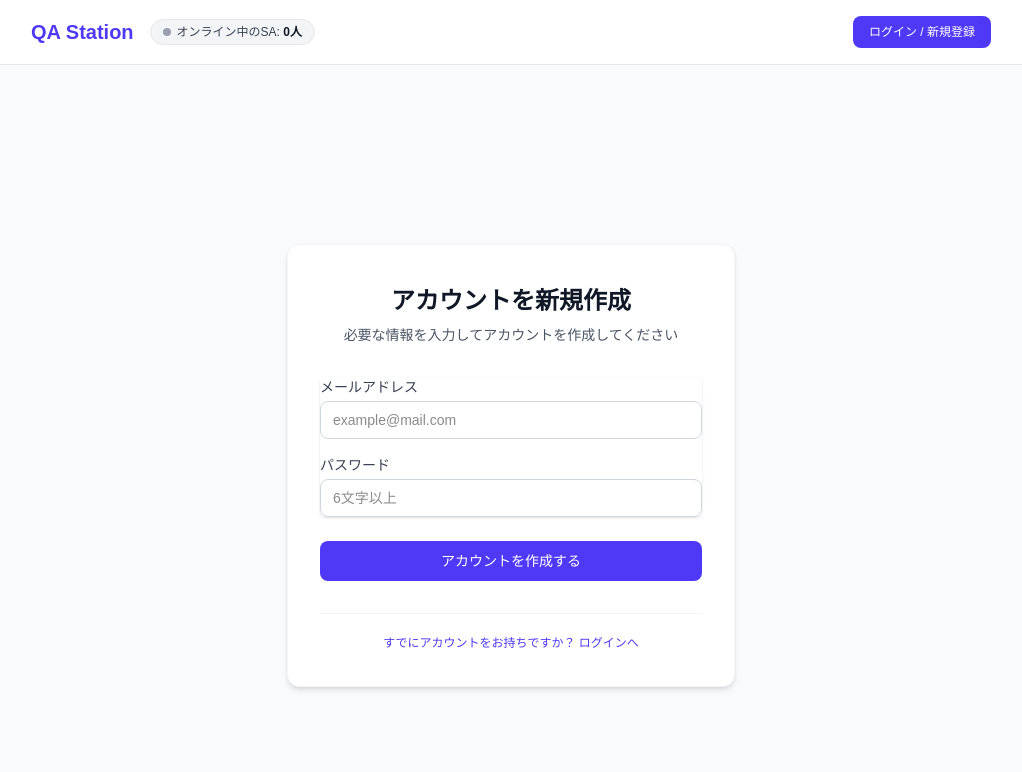
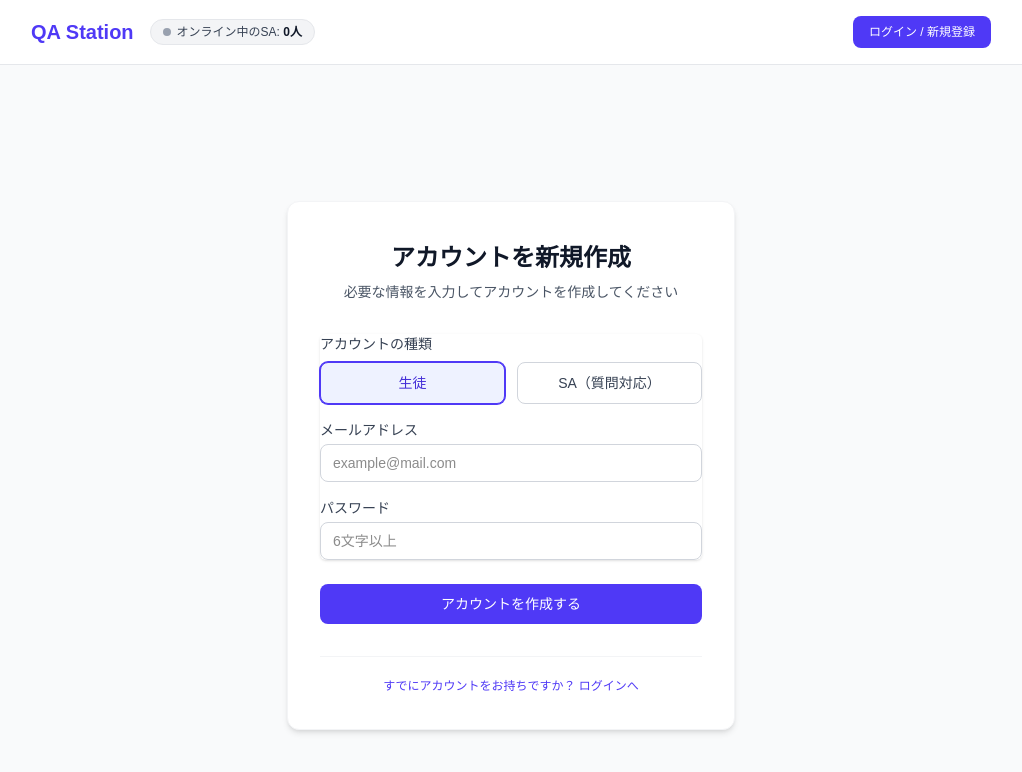
Before and after one commit to KanameIwahara/-sa-room-online, a Next.js app: page /login in a window 1280 px wide. Both pictures are taken after a click on the button "アカウントをお持ちでないですか？ 新規登録へ". Shown: the top 772 px of the page, without its empty margins (129-1151 px from the left). Built offline with nearby package versions, Linux system fonts and the light colour scheme; no server answers.

Commit message:
新規登録時に生徒とSAの役割選択を追加

```diff
--- a/app/login/page.tsx
+++ b/app/login/page.tsx
@@ -8,6 +8,7 @@ export default function LoginPage() {
   const router = useRouter();
   const [email, setEmail] = useState("");
   const [password, setPassword] = useState("");
+  const [role, setRole] = useState<"student" | "sa">("student"); // 役割の選択状態
   const [isSignUp, setIsSignUp] = useState(false); // 新規登録かログインかの切り替えフラグ
   const [loading, setLoading] = useState(false);
   const [message, setMessage] = useState<{
@@ -22,10 +23,15 @@ export default function LoginPage() {
 
     try {
       if (isSignUp) {
-        // 1. 新規ユーザー登録
+        // 1. 新規ユーザー登録（選択したroleをメタデータとして送信）
         const { error } = await supabase.auth.signUp({
           email,
           password,
+          options: {
+            data: {
+              role,
+            },
+          },
         });
 
         if (error) throw error;
@@ -87,6 +93,39 @@ export default function LoginPage() {
 
         <form className="mt-8 space-y-6" onSubmit={handleSubmit}>
           <div className="space-y-4 rounded-md shadow-sm">
+            {/* 新規登録時のみ役割（生徒 / SA）を選択 */}
+            {isSignUp && (
+              <div>
+                <label className="block text-sm font-medium text-gray-700 mb-2">
+                  アカウントの種類
+                </label>
+                <div className="grid grid-cols-2 gap-3">
+                  <button
+                    type="button"
+                    onClick={() => setRole("student")}
+                    className={`py-2.5 px-4 rounded-lg border text-sm font-medium transition ${
+                      role === "student"
+                        ? "bg-indigo-50 border-indigo-600 text-indigo-700 ring-1 ring-indigo-600"
+                        : "bg-white border-gray-300 text-gray-700 hover:bg-gray-50"
+                    }`}
+                  >
+                    生徒
+                  </button>
+                  <button
+                    type="button"
+                    onClick={() => setRole("sa")}
+                    className={`py-2.5 px-4 rounded-lg border text-sm font-medium transition ${
+                      role === "sa"
+                        ? "bg-indigo-50 border-indigo-600 text-indigo-700 ring-1 ring-indigo-600"
+                        : "bg-white border-gray-300 text-gray-700 hover:bg-gray-50"
+                    }`}
+                  >
+                    SA（質問対応）
+                  </button>
+                </div>
+              </div>
+            )}
+
             <div>
               <label className="block text-sm font-medium text-gray-700 mb-1">
                 メールアドレス
```
